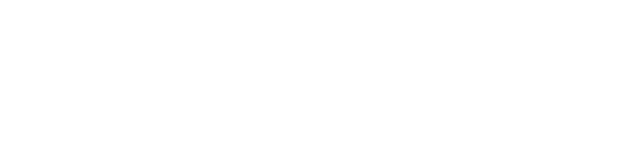
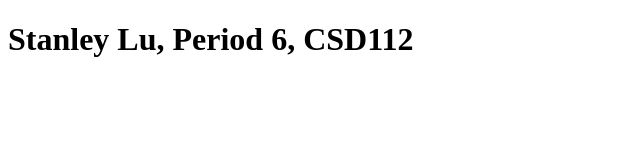
Before and after one commit to VeryChillyIce/assignments, a plain HTML site: page index.html in a window 1280 px wide. Shown: the whole page, without its empty margins (0-640 px from the left). Drawn offline with Linux system fonts and the light colour scheme.

Commit message:
Finished Setup GitHub with Visual Studio Code

```diff
--- a/index.html
+++ b/index.html
@@ -6,6 +6,8 @@
     <title>Document</title>
 </head>
 <body>
-
+    <h1>
+        Stanley Lu, Period 6, CSD112
+    </h1>
 </body>
 </html>
```
Also changed, not shown: 1 other file.
